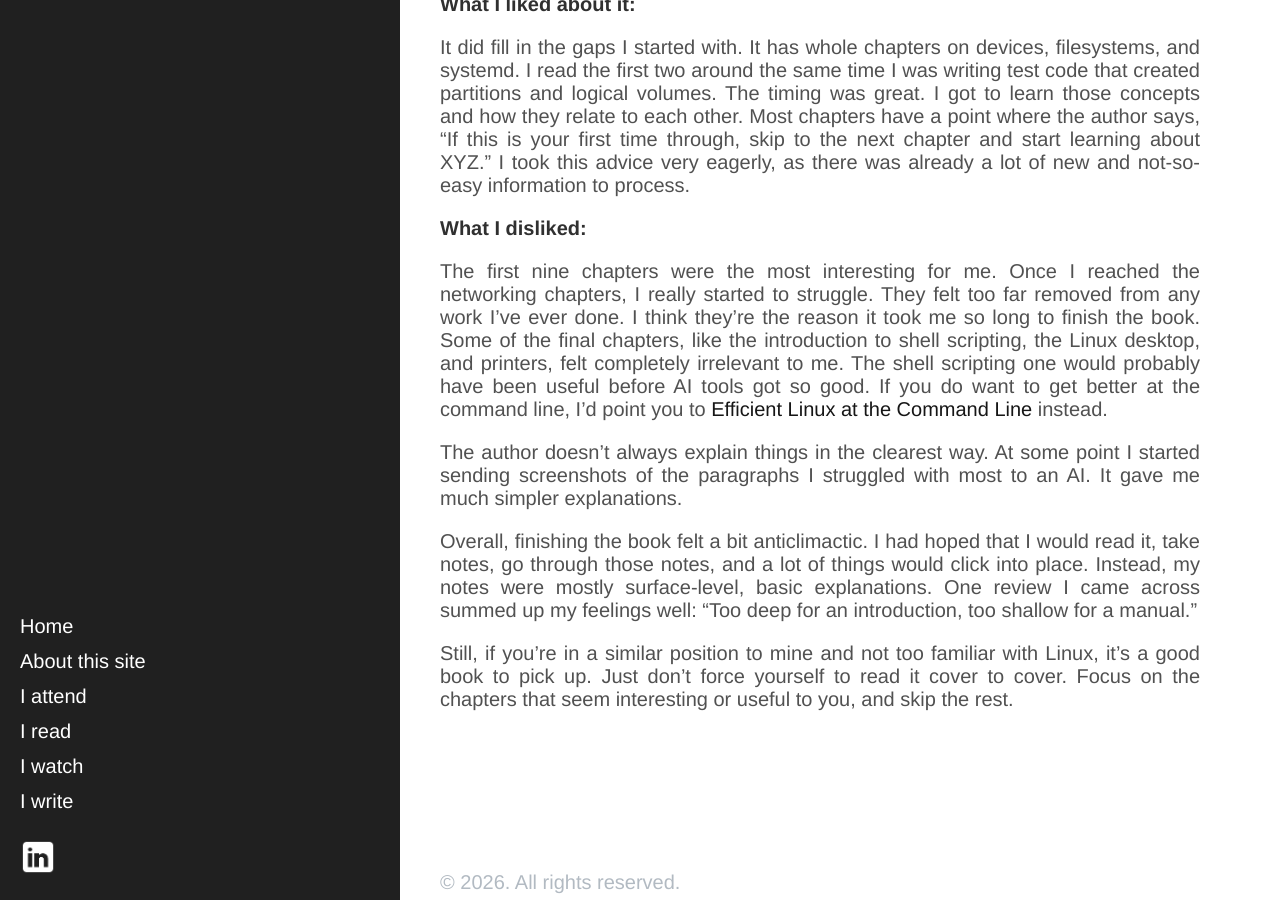
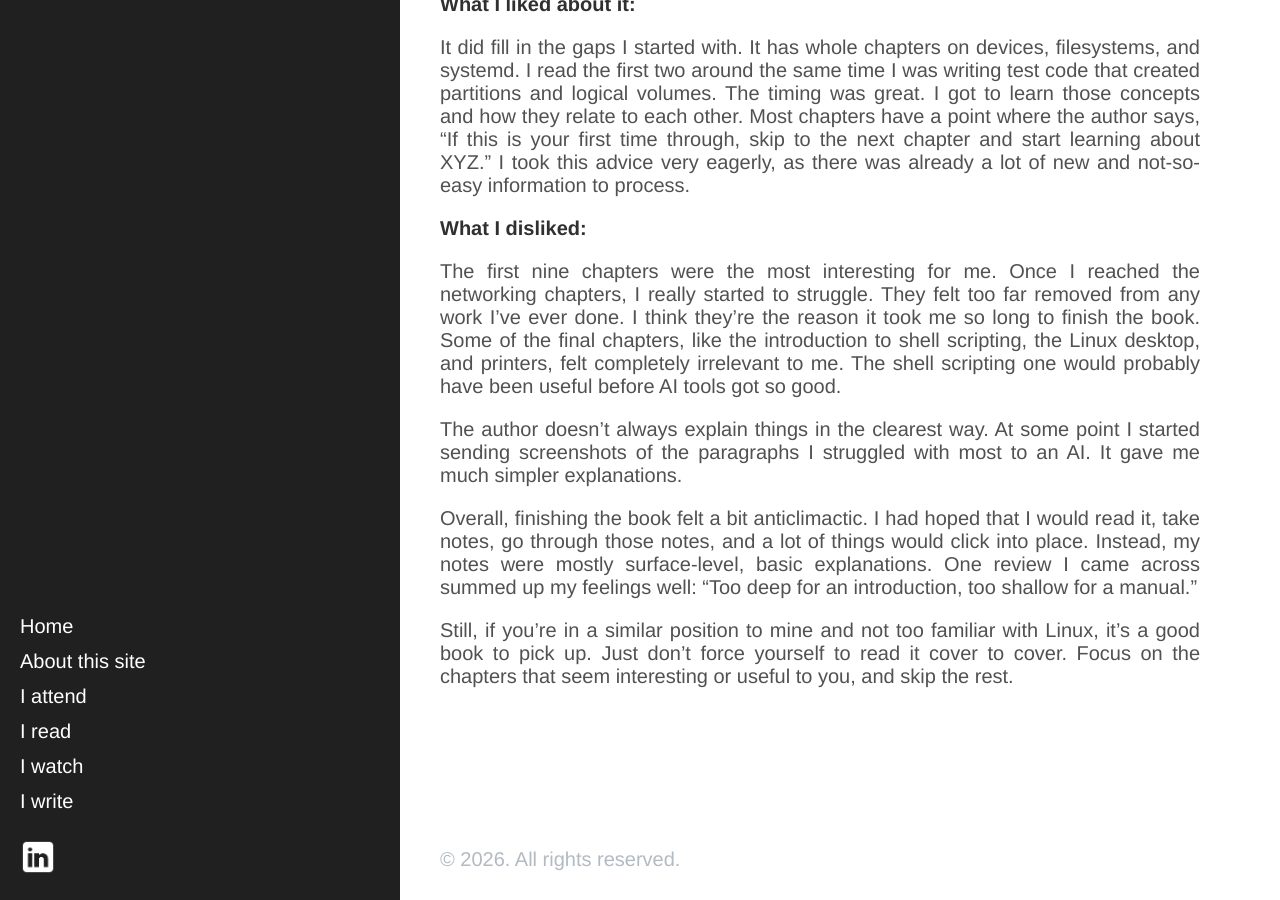
Before and after one commit to IevGraz/IevGraz.github.io, a Jekyll site: the page built from _book_reviews/how_linux_works.md, in a window 1280 px wide and 900 px high, scrolled down 481 px. Built offline with Jekyll 4.4.1, drawn with Linux system fonts in a browser that asks for light colours.

Commit message:
small fix

```diff
--- a/_book_reviews/how_linux_works.md
+++ b/_book_reviews/how_linux_works.md
@@ -16,7 +16,7 @@ Most chapters have a point where the author says, "If this is your first time th
 
 **What I disliked:**
 
-The first nine chapters were the most interesting for me. Once I reached the networking chapters, I really started to struggle. They felt too far removed from any work I've ever done. I think they're the reason it took me so long to finish the book. Some of the final chapters, like the introduction to shell scripting, the Linux desktop, and printers, felt completely irrelevant to me. The shell scripting one would probably have been useful before AI tools got so good. If you do want to get better at the command line, I'd point you to [Efficient Linux at the Command Line](/book_reviews/efficient_linux.html) instead.
+The first nine chapters were the most interesting for me. Once I reached the networking chapters, I really started to struggle. They felt too far removed from any work I've ever done. I think they're the reason it took me so long to finish the book. Some of the final chapters, like the introduction to shell scripting, the Linux desktop, and printers, felt completely irrelevant to me. The shell scripting one would probably have been useful before AI tools got so good.
 
 The author doesn't always explain things in the clearest way. At some point I started sending screenshots of the paragraphs I struggled with most to an AI. It gave me much simpler explanations.
 
```
